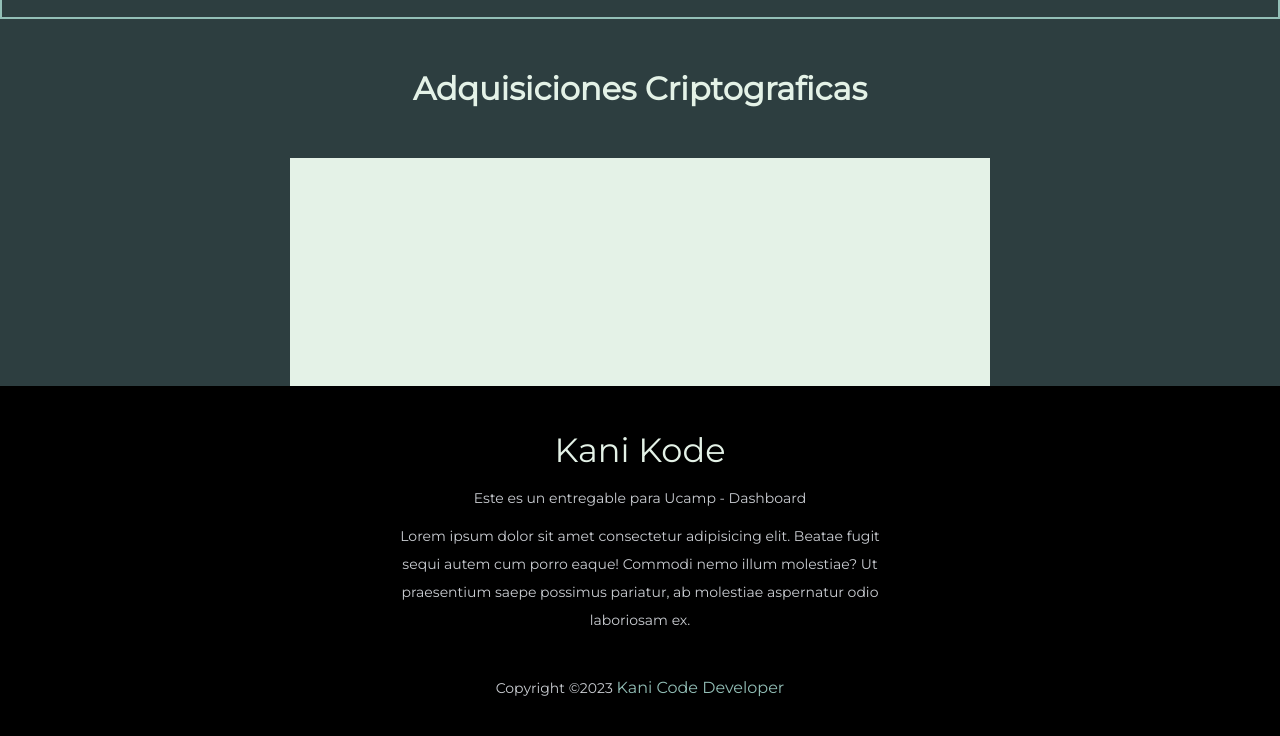
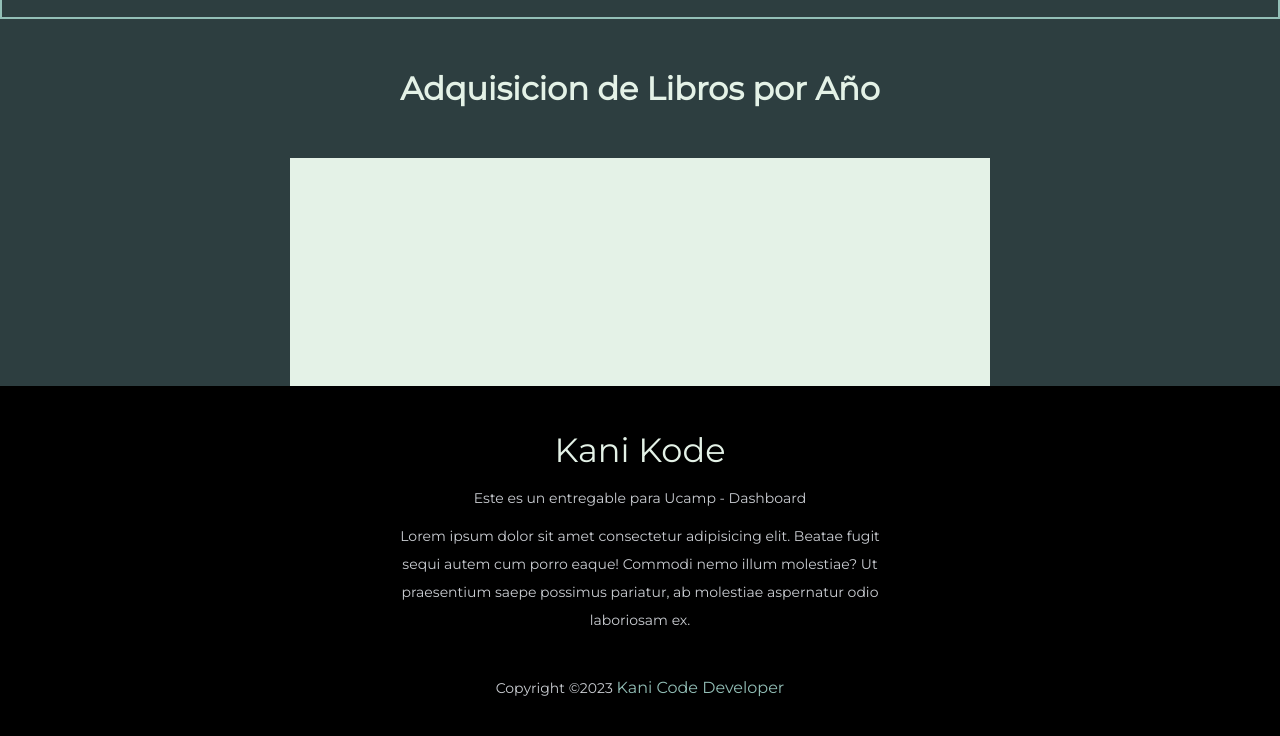
Before and after one commit to AngelRodriguez78/entregable-grafica-main, a plain HTML site: page src/index.html in a window 1280 px wide. Shown: the part 48-784 px from the top of the page. Drawn offline with nearby package versions, Linux system fonts and the light colour scheme.

Commit message:
Ajustes finales

```diff
--- a/src/acquisitions.js
+++ b/src/acquisitions.js
@@ -3,15 +3,6 @@ import { incrementarValor } from './funciones.js';
 import { getAquisitionsByYear } from './api'
 
 (async function () {
-    // const data = [
-    //     { year: 2010, count: 10 },
-    //     { year: 2011, count: 20 },
-    //     { year: 2012, count: 15 },
-    //     { year: 2013, count: 25 },
-    //     { year: 2014, count: 22 },
-    //     { year: 2015, count: 30 },
-    //     { year: 2016, count: 28 },
-    // ].map(fila => ( { ...fila, count: incrementarValor(fila.count) } ) );
 
     const data = await fetch('https://sample-api-29g5.onrender.com/libros')
     .then(res => res.json())
@@ -21,8 +12,7 @@ import { getAquisitionsByYear } from './api'
             new Chart(
                 document.getElementById('acquisitions'),
                 {
-                    //bar, line, doughnut, radar, polararea, bubble
-                    type: 'bar',
+                type: 'bar',
                     data: {
                         labels: registros.map(row => row.title),
                         datasets: [
@@ -37,4 +27,4 @@ import { getAquisitionsByYear } from './api'
         })();
 
 
-})
+    })();
--- a/src/index.html
+++ b/src/index.html
@@ -26,7 +26,7 @@
     </nav>
 
   </header>
-  <h1>Adquisiciones Criptograficas</h1>
+  <h1>Adquisicion de Libros por Año</h1>
 
   <main>
     <div class="canvis">
```
